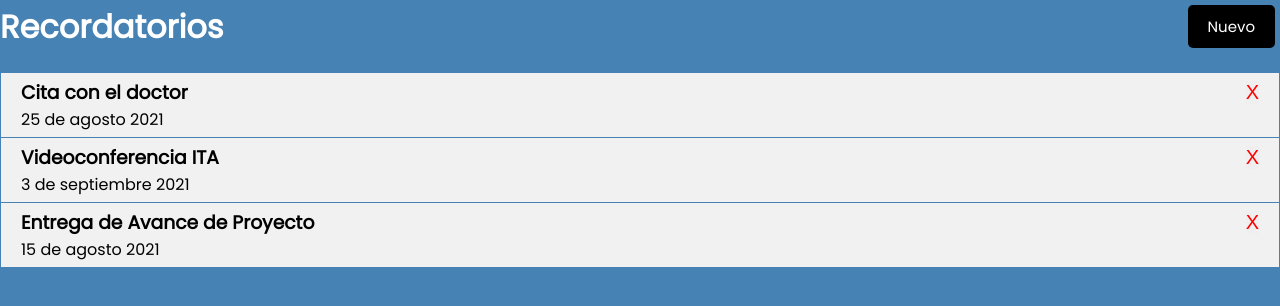
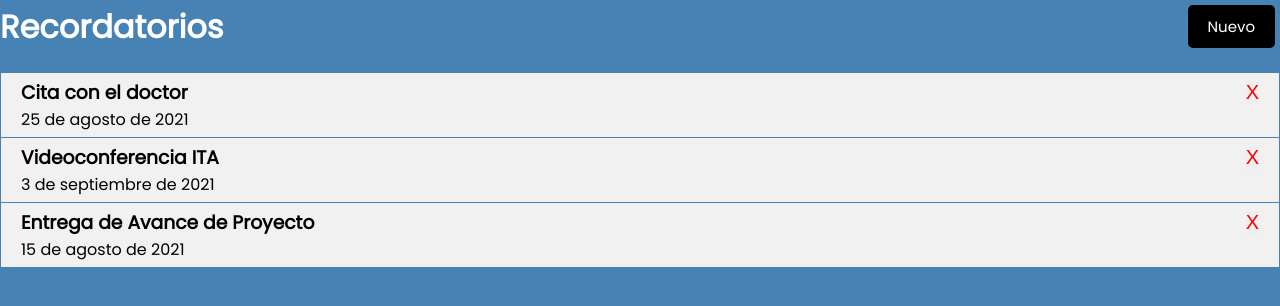
Before and after one commit to JaMasTec/Reacted, a React (Create React App) app: page / in a window 1280 px wide. Shown: the top 306 px of the page. Built offline with nearby package versions, Linux system fonts and the light colour scheme.

Commit message:
Agregado el de en fecha.

```diff
--- a/src/App.js
+++ b/src/App.js
@@ -9,19 +9,19 @@ const [tasks, setTasks] = useState([
 {
   id:1,
   text:'Cita con el doctor',
-  day: '25 de agosto 2021',
+  day: '25 de agosto de 2021',
   reminder: true
 },
 {
   id:2,
   text:'Videoconferencia ITA',
-  day: '3 de septiembre 2021',
+  day: '3 de septiembre de 2021',
   reminder: true
 },
 {
   id:3,
   text:'Entrega de Avance de Proyecto',
-  day: '15 de agosto 2021',
+  day: '15 de agosto de 2021',
   reminder: false
   }
 ])
```
